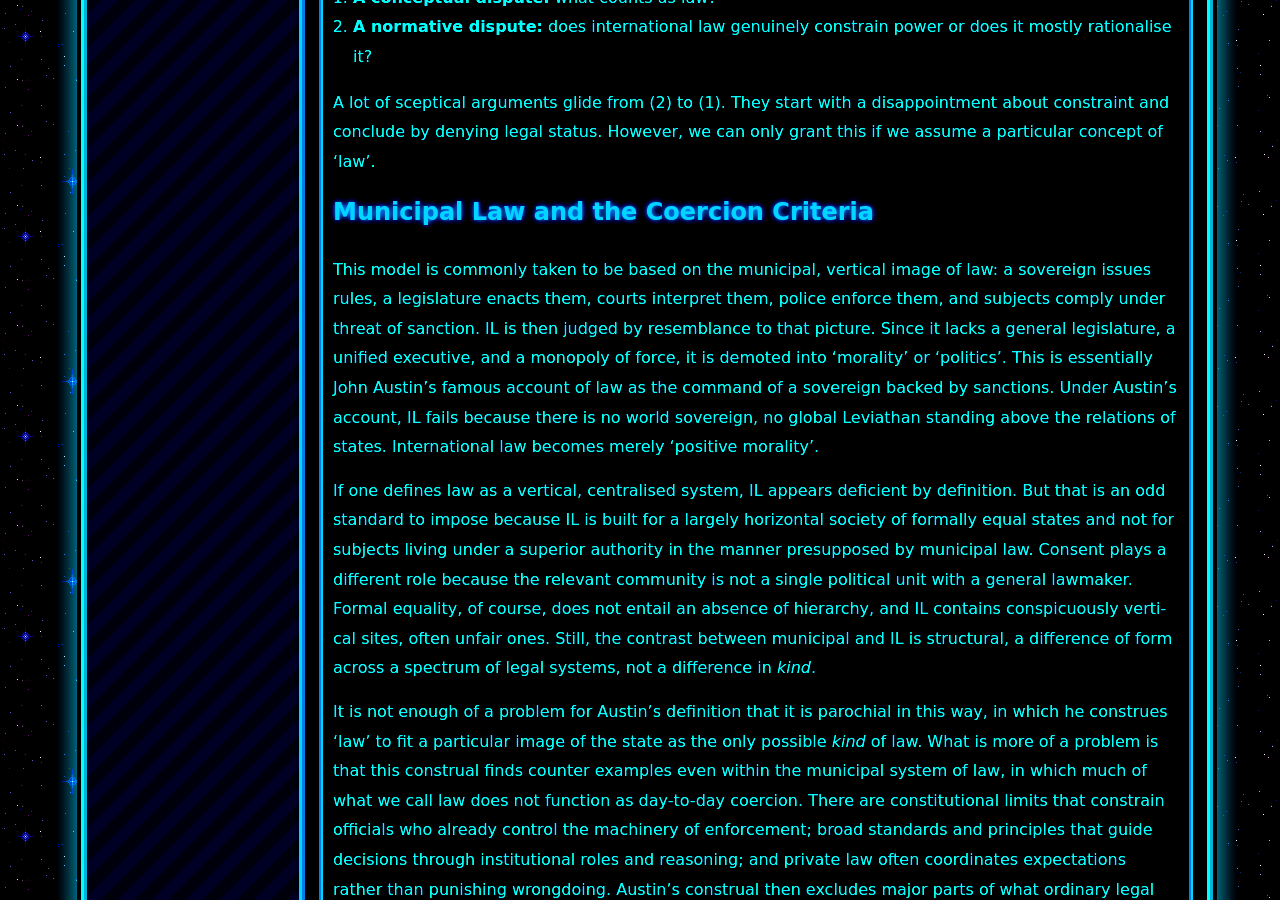
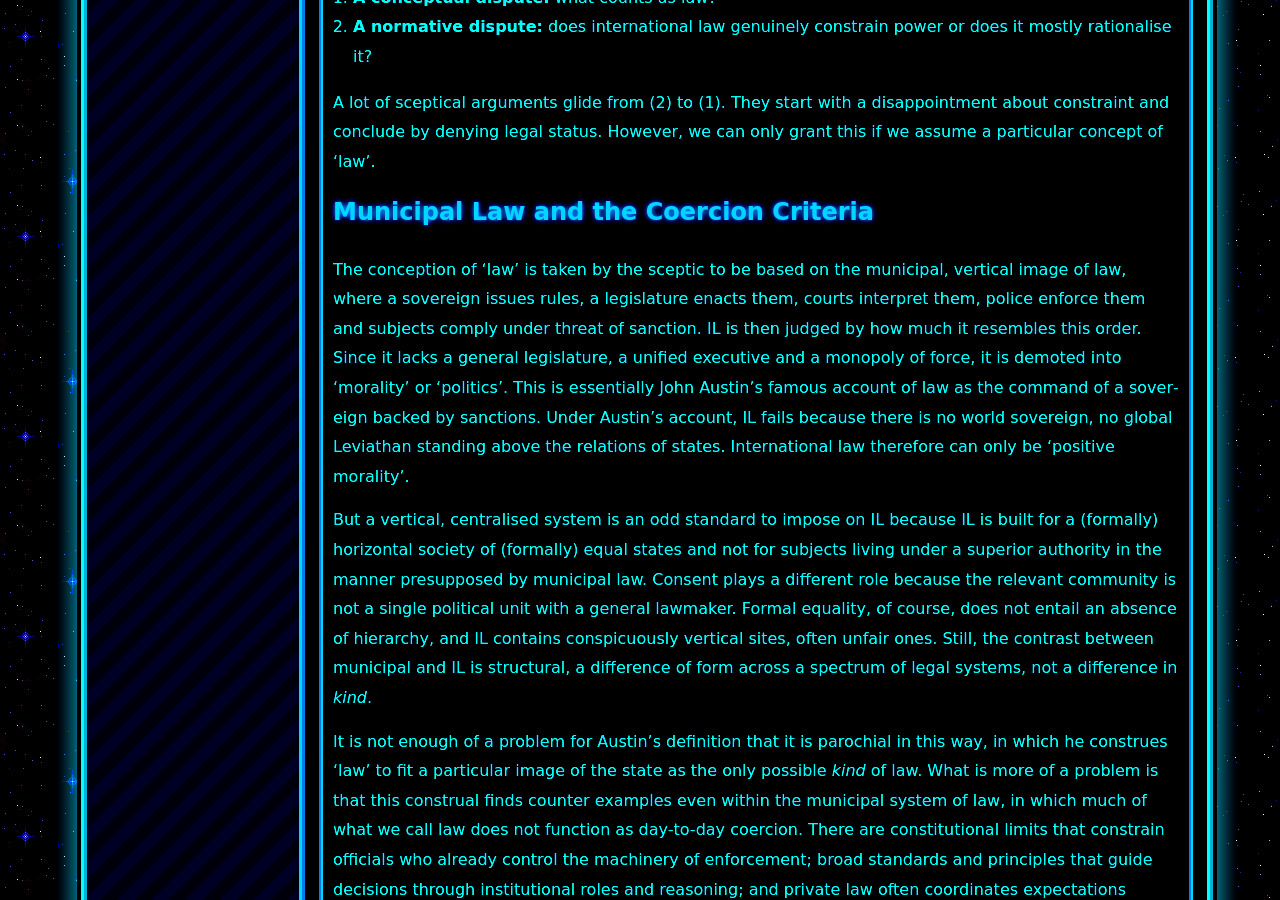
Before and after one commit to Catofminerva/Catofminerva.github.io, a Jekyll site: the page built from _posts/2026-02-01-internationallaw.md, in a window 1280 px wide and 900 px high, scrolled down 1801 px. Built offline with Jekyll 4.4.1, drawn with Linux system fonts in a browser that asks for light colours; comment, search, counter and statistics services are not loaded.

Commit message:
Update 2026-02-01-internationallaw.md

```diff
--- a/_posts/2026-02-01-internationallaw.md
+++ b/_posts/2026-02-01-internationallaw.md
@@ -24,9 +24,9 @@ A lot of sceptical arguments glide from (2) to (1). They start with a disappoint
 
 ## Municipal Law and the Coercion Criteria
 
-This model is commonly taken to be based on the municipal, vertical image of law: a sovereign issues rules, a legislature enacts them, courts interpret them, police enforce them, and subjects comply under threat of sanction. IL is then judged by resemblance to that picture. Since it lacks a general legislature, a unified executive, and a monopoly of force, it is demoted into 'morality' or 'politics'. This is essentially John Austin’s famous account of law as the command of a sovereign backed by sanctions. Under Austin’s account, IL fails because there is no world sovereign, no global Leviathan standing above the relations of states. International law becomes merely 'positive morality'.
+The conception of 'law' is taken by the sceptic to be based on the municipal, vertical image of law, where a sovereign issues rules, a legislature enacts them, courts interpret them, police enforce them and subjects comply under threat of sanction. IL is then judged by how much it resembles this order. Since it lacks a general legislature, a unified executive and a monopoly of force, it is demoted into 'morality' or 'politics'. This is essentially John Austin’s famous account of law as the command of a sovereign backed by sanctions. Under Austin’s account, IL fails because there is no world sovereign, no global Leviathan standing above the relations of states. International law therefore can only be 'positive morality'.
 
-If one defines law as a vertical, centralised system, IL appears deficient by definition. But that is an odd standard to impose because IL is built for a largely horizontal society of formally equal states and not for subjects living under a superior authority in the manner presupposed by municipal law. Consent plays a different role because the relevant community is not a single political unit with a general lawmaker. Formal equality, of course, does not entail an absence of hierarchy, and IL contains conspicuously vertical sites, often unfair ones. Still, the contrast between municipal and IL is structural, a difference of form across a spectrum of legal systems, not a difference in *kind*.
+But a vertical, centralised system is an odd standard to impose on IL because IL is built for a (formally) horizontal society of (formally) equal states and not for subjects living under a superior authority in the manner presupposed by municipal law. Consent plays a different role because the relevant community is not a single political unit with a general lawmaker. Formal equality, of course, does not entail an absence of hierarchy, and IL contains conspicuously vertical sites, often unfair ones. Still, the contrast between municipal and IL is structural, a difference of form across a spectrum of legal systems, not a difference in *kind*.
 
 It is not enough of a problem for Austin’s definition that it is parochial in this way, in which he construes ‘law’ to fit a particular image of the state as the only possible *kind* of law. What is more of a problem is that this construal finds counter examples even within the municipal system of law, in which much of what we call law does not function as day-to-day coercion. There are constitutional limits that constrain officials who already control the machinery of enforcement; broad standards and principles that guide decisions through institutional roles and reasoning; and private law often coordinates expectations rather than punishing wrongdoing. Austin’s construal then excludes major parts of what ordinary legal practice treats as law, including customary law (a standard counterexample) and large domains of constitutional constraint. What’s more, if coercion and a sovereign monopoly were conceptually necessary conditions, huge chunks of domestic legality would become mysterious. The command theory, for example, struggles to explain why legal argument constrains officials who are, in practice, positioned to ignore it.
 
```
